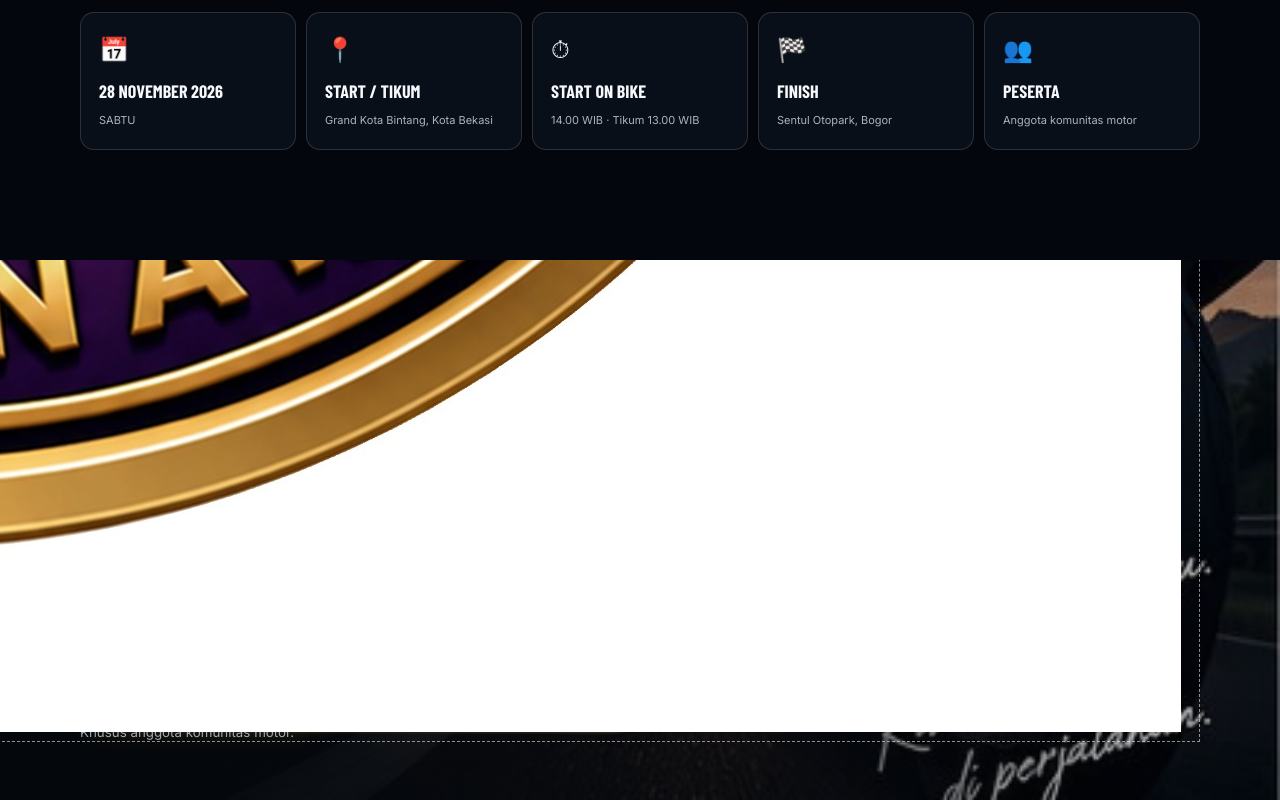
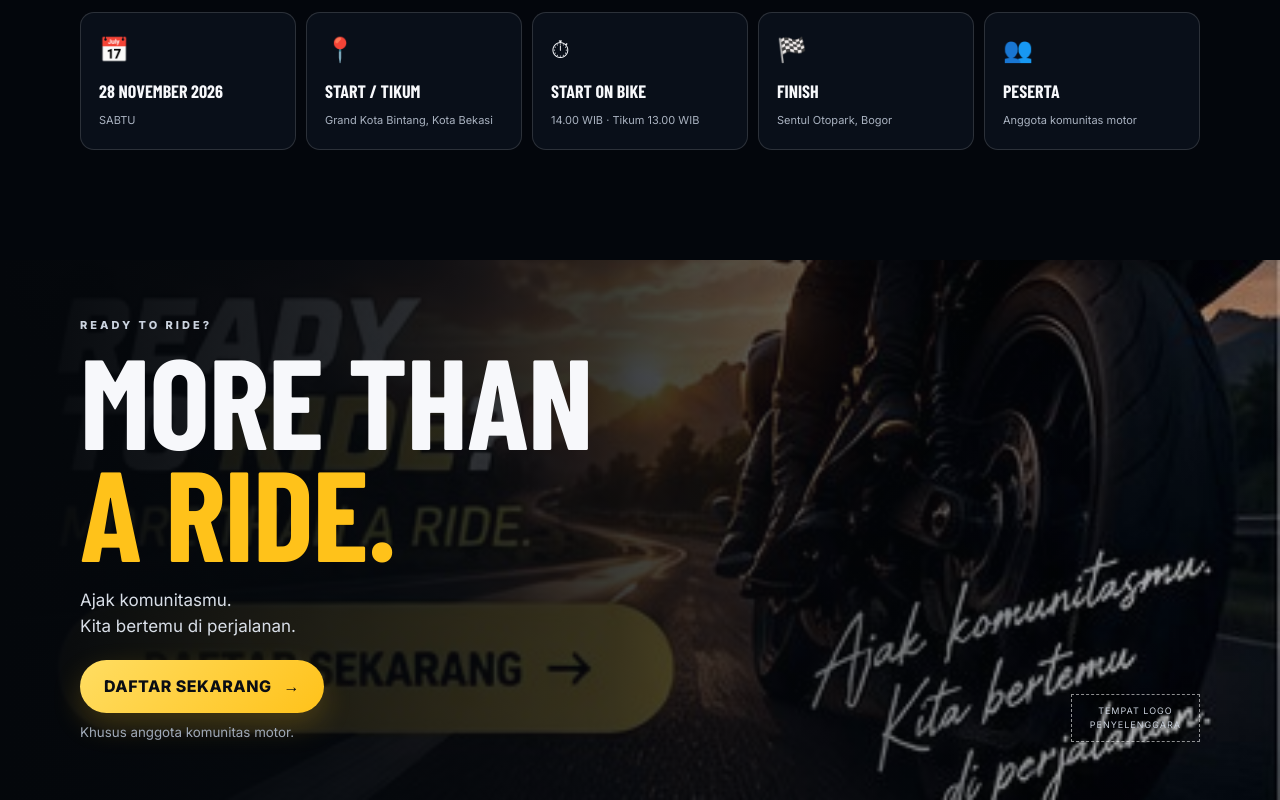
Before and after one commit to kujangputera-droid/aureFR, a plain HTML site: page index.html in a window 1280 px wide. Shown: the part 5881-6681 px from the top of the page. Drawn offline with nearby package versions, Linux system fonts and the light colour scheme; a web font is replaced by a local one.

Commit message:
Update index.html

```diff
--- a/index.html
+++ b/index.html
@@ -172,9 +172,7 @@
         <p>Ajak komunitasmu.<br>Kita bertemu di perjalanan.</p>
         <a class="btn btn-primary" href="https://wa.link/8p60xa" target="_blank" rel="noopener noreferrer">DAFTAR SEKARANG <span>→</span></a>
         <small>Khusus anggota komunitas motor.</small>
-        <div class="organizer-placeholder">
-  <img src="./images/logo-event.jpeg" alt="Logo AUREVISTA Fun Ride 2026">
-</div>
+        <div class="organizer-placeholder">TEMPAT LOGO<br>PENYELENGGARA</div>
       </div>
     </section>
   </main>
```
